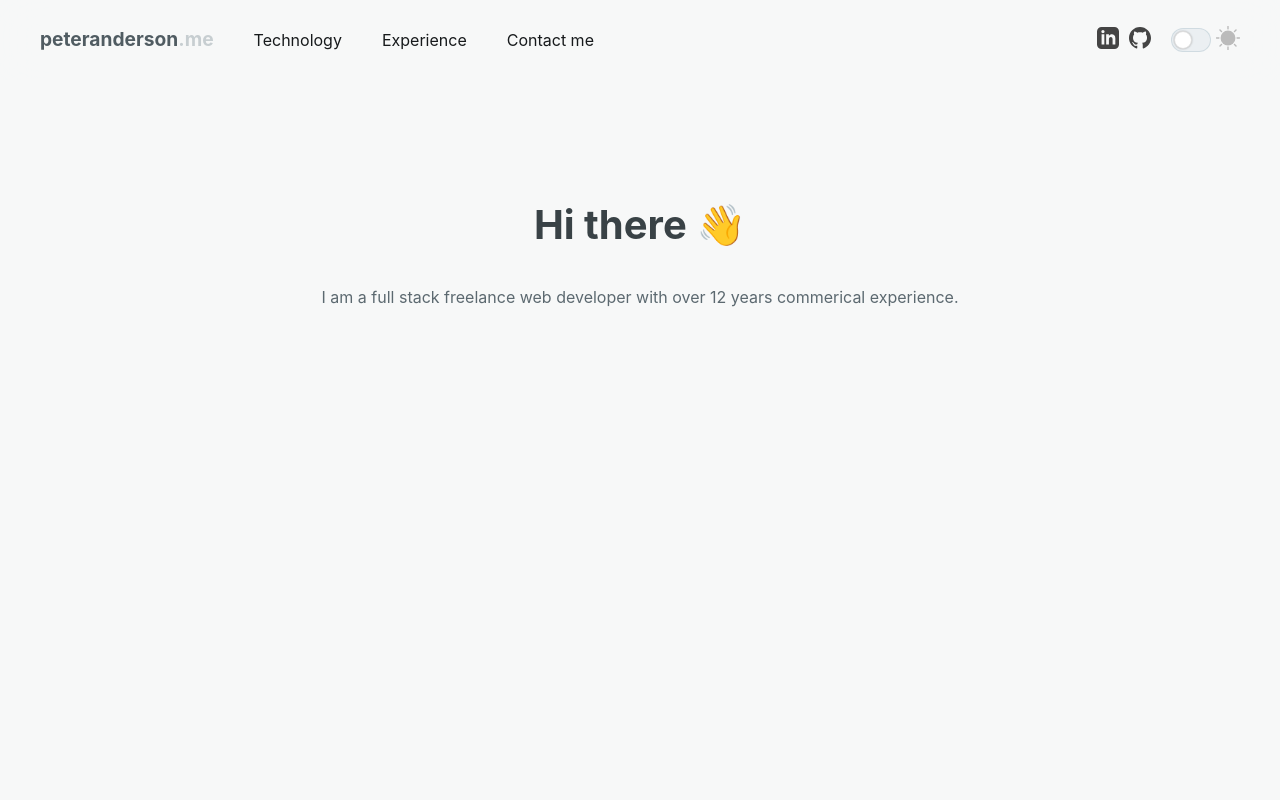
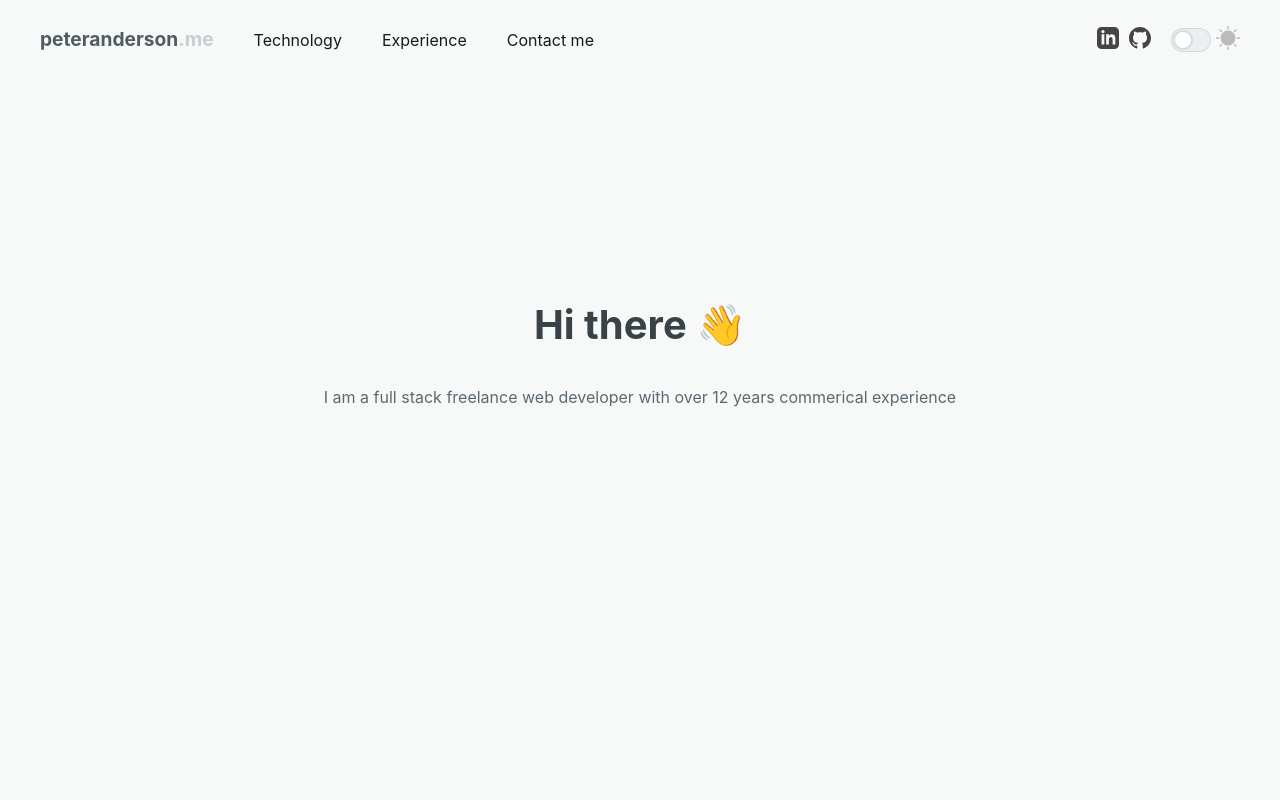
Before and after one commit to pete-a/peteranderson.me, a Next.js app: page / in a window 1280 px wide. Shown: the top 800 px of the page. Built offline with nearby package versions, Linux system fonts and the light colour scheme.

Commit message:
chore: refactor intro section
Refactor intro section into its own component

```diff
--- /dev/null
+++ b/components/page-sections/intro-section/intro-section.module.scss
@@ -0,0 +1,65 @@
+.intro {
+  opacity: 0;
+  display: flex;
+  flex-direction: column;
+  align-items: center;
+  justify-content: center;
+  text-align: center;
+  animation: fade-in 1s;
+  animation-delay: 500ms;
+  animation-fill-mode: forwards;
+  line-height: 1.5em;
+  height: calc(100vh - 105px);
+}
+
+.summary {
+  margin-top: 3em;
+  opacity: 0;
+  animation: fade-in 1.5s 2s;
+  animation-fill-mode: forwards;
+}
+
+.hand {
+  animation: wave 250ms;
+  animation-iteration-count: 2;
+  animation-timing-function: cubic-bezier();
+  display: inline-block;
+  transform-origin: bottom right;
+  cursor: grab;
+}
+
+.handStart {
+  animation-delay: 1s;
+  user-select: none;
+}
+
+@keyframes wave {
+  0% {
+    transform: rotate(0deg);
+  }
+
+  25% {
+    transform: rotate(4deg);
+  }
+
+  50% {
+    transform: rotate(0deg);
+  }
+
+  75% {
+    transform: rotate(-4deg);
+  }
+
+  100% {
+    transform: rotate(0deg);
+  }
+}
+
+@keyframes fade-in {
+  from {
+    opacity: 0;
+  }
+  to {
+    opacity: 1;
+  }
+}
--- /dev/null
+++ b/components/page-sections/intro-section/intro-section.tsx
@@ -0,0 +1,30 @@
+import React from "react";
+import { ThemedHeading } from "../../heading/heading";
+import styles from "./intro-section.module.scss";
+import { YPositionContext } from "../../y-position-context";
+
+export function IntroSection(): JSX.Element {
+  return (
+    <YPositionContext.Consumer>
+      {(yPosition) => {
+        return (
+          <div className={styles.intro}>
+            <div
+              className={styles.introContent}
+              style={{ opacity: Math.max(0, (100 - yPosition / 2) / 100) }}
+            >
+              <ThemedHeading size="h1">
+                Hi there{" "}
+                <span className={`${styles.hand} ${styles.handStart}`}>👋</span>
+              </ThemedHeading>
+              <div className={styles.summary}>
+                I am a full stack freelance web developer with over 12 years
+                commerical experience
+              </div>
+            </div>
+          </div>
+        );
+      }}
+    </YPositionContext.Consumer>
+  );
+}
--- a/components/page-sections/technology-section/technology-section.tsx
+++ b/components/page-sections/technology-section/technology-section.tsx
@@ -30,7 +30,8 @@ export function TechnologySection(props: Props): JSX.Element {
           >
             <ThemedHeading size="h2">Technology</ThemedHeading>
             <p>
-              I primarily work with these languages, frameworks and platforms:
+              I build complex web applications with these languages, frameworks
+              and platforms:
             </p>
             <ThemedTechnologyGrid />
           </div>
--- a/pages/index.module.scss
+++ b/pages/index.module.scss
@@ -1,77 +1,6 @@
-.intro {
-  opacity: 0;
-  display: flex;
-  flex-direction: column;
-  align-items: center;
-  justify-content: center;
-  text-align: center;
-  animation: fade-in 1s;
-  animation-delay: 500ms;
-  animation-fill-mode: forwards;
-  line-height: 1.5em;
-  height: calc(100vh - 105px);
-}
-
-.introContent {
-  position: relative;
-  top: -100px;
-}
-
-.summary {
-  margin-top: 3em;
-  opacity: 0;
-  animation: fade-in 1.5s 2s;
-  animation-fill-mode: forwards;
-}
-
-.hand {
-  animation: wave 250ms;
-  animation-iteration-count: 2;
-  animation-timing-function: cubic-bezier();
-  display: inline-block;
-  transform-origin: bottom right;
-  cursor: grab;
-}
-
-.handStart {
-  animation-delay: 1s;
-  user-select: none;
-}
-
 .section {
   display: block;
   text-align: center;
   padding-top: 90px;
   min-height: 100vh;
 }
-
-@keyframes wave {
-  0% {
-    transform: rotate(0deg);
-  }
-
-  25% {
-    transform: rotate(4deg);
-  }
-
-  50% {
-    transform: rotate(0deg);
-  }
-
-  75% {
-    transform: rotate(-4deg);
-  }
-
-  100% {
-    transform: rotate(0deg);
-  }
-}
-
-@keyframes fade-in {
-  from {
-    opacity: 0;
-  }
-  to {
-    opacity: 1;
-  }
-}
--- a/pages/index.tsx
+++ b/pages/index.tsx
@@ -4,42 +4,24 @@ import { ThemeContext } from "../components/theme-context";
 import { CompanyLogoRotator } from "../components/company-logo-rotator/company-logo-rotator";
 import { ThemedExternalLink } from "../components/external-link/external-link";
 import { ThemedHeading } from "../components/heading/heading";
-import { YPositionContext } from "../components/y-position-context";
 import { TechnologySection } from "../components/page-sections/technology-section/technology-section";
 import { ContactForm } from "../components/contact-form/contact-form";
+import { IntroSection } from "../components/page-sections/intro-section/intro-section";
 
 function Index(): JSX.Element {
   return (
     <ThemeContext.Consumer>
       {(theme) => (
-        <YPositionContext.Consumer>
-          {(yPosition) => (
         <>
-              <div className={styles.intro}>
-                <div
-                  className={styles.introContent}
-                  style={{ opacity: Math.max(0, (150 - yPosition / 2) / 100) }}
-                >
-                  <ThemedHeading size="h1">
-                    Hi there{" "}
-                    <span className={`${styles.hand} ${styles.handStart}`}>
-                      👋
-                    </span>
-                  </ThemedHeading>
-                  <div className={styles.summary}>
-                    I am a full stack freelance web developer with over 12 years
-                    commerical experience.
-                  </div>
-                </div>
-              </div>
+          <IntroSection />
 
           <TechnologySection className={styles.section} />
 
           <div id="experience" className={styles.section}>
             <ThemedHeading size="h2">Experience</ThemedHeading>
             <p>
-                  These are a few of the great companies I&apos;ve been
-                  fortunate to work for and freelance with:
+              These are a few of the great companies I&apos;ve been fortunate to
+              work for and freelance with:
             </p>
             <CompanyLogoRotator theme={theme} />
           </div>
@@ -61,8 +43,6 @@ function Index(): JSX.Element {
           </div>
         </>
       )}
-        </YPositionContext.Consumer>
-      )}
     </ThemeContext.Consumer>
   );
 }
--- a/pages/styles.scss
+++ b/pages/styles.scss
@@ -1,5 +1,9 @@
 @use "../styling/colors--dark.scss" as dark;
 @use "../styling/colors--light.scss" as light;
+
+html {
+  -webkit-text-size-adjust: 100%;
+}
 
 html,
 body {
```
Lines whose indentation alone changed are shown as unchanged.
